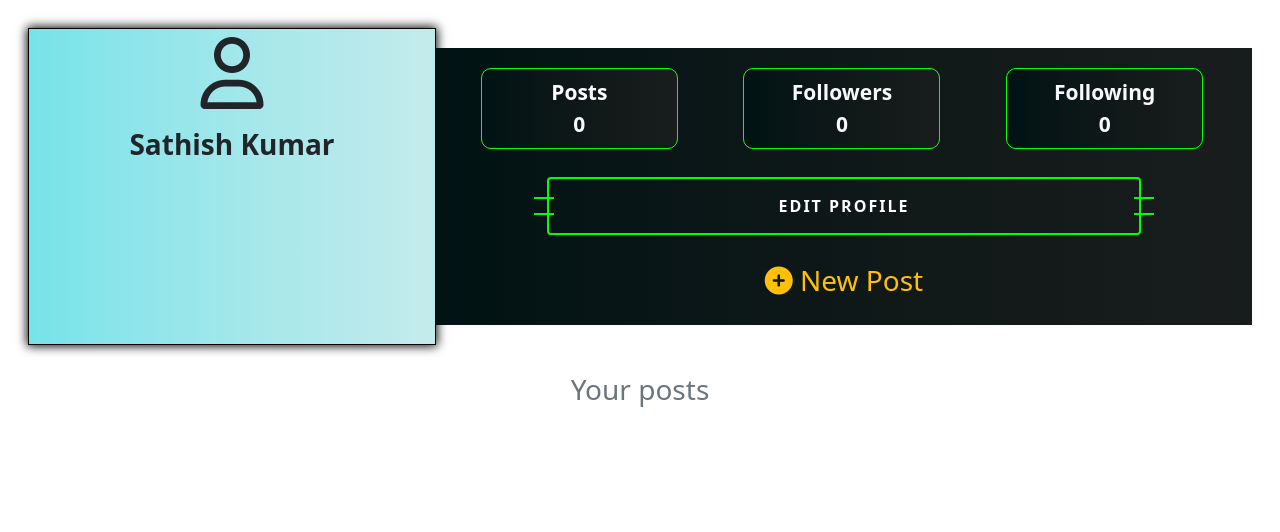
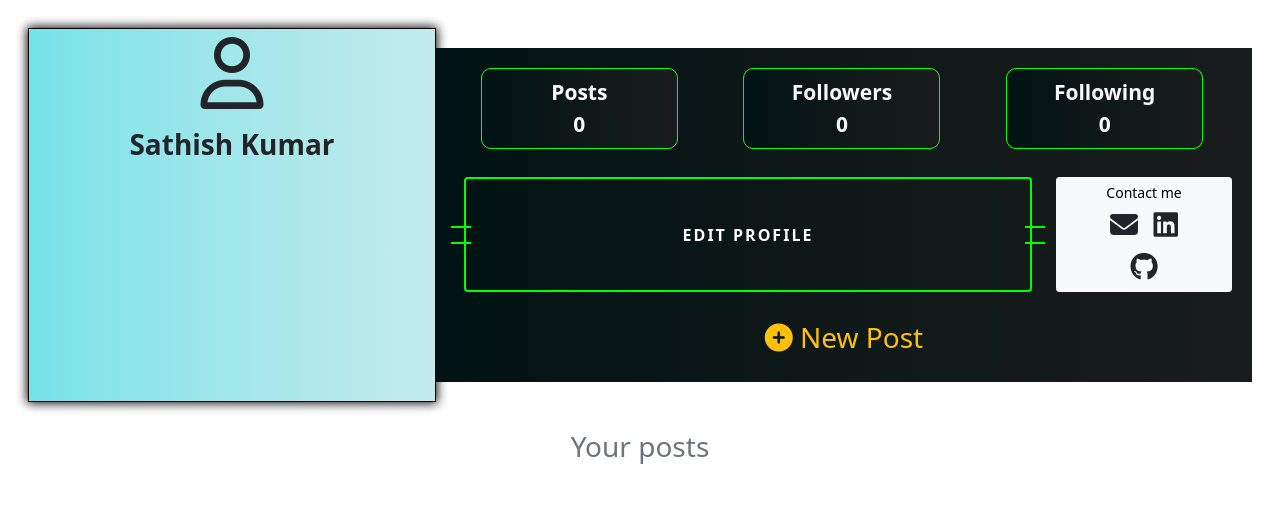
Before and after one commit to alenwenish/saveehub, a PHP site: page /saveehub/viewprofile.php in a window 1280 px wide. Shown: the top 532 px of the page. Run offline with PHP 8.4, Linux system fonts and the light colour scheme; a user stored in the database is signed in; data comes from the database, SQL or seed files in the repository; data that the repository does not hold is empty; some libraries are stand-ins or nearby versions.

Commit message:
Contact button added and updates in search page

```diff
--- a/viewprofile.php
+++ b/viewprofile.php
@@ -38,6 +38,7 @@ if ($status == 0) {
   $sql = "SELECT COUNT(post) as count FROM image where username = '$username'";
   $res = mysqli_query($conn, $sql);
   $count = $res->fetch_array()['count'];
+
 } else if ($status == 1) {
 
 
@@ -117,6 +118,12 @@ if ($status == 0) {
         border: 1px solid #0f0;
         background-image: linear-gradient(to right, #011314, #081516, #0f1818, #141a1a, #181c1c);
         border-radius: 10px;
+    }
+
+    .images {
+        width: 30%;
+        aspect-ratio: 3/2;
+        object-fit: contain;
     }
 
     @media (min-width: 1100px) {
@@ -270,9 +277,28 @@ if ($status == 0) {
             </div>
 
             <br>
-            <button class="effects btn text-center mx-auto d-block w-75 " data-bs-toggle="modal"
-                data-bs-target="#exampleModal2"> <a href="editprofile.php" class="text-decoration-none text-white"> Edit
-                    Profile </a> </button>
+            <div class="d-flex">
+                <button class="effects btn text-center mx-3 w-75 " data-bs-toggle="modal"
+                    data-bs-target="#exampleModal2">
+                    <a href="editprofile.php" class="text-decoration-none text-white"> Edit
+                        Profile </a> </button>
+
+                <button class="btn btn-light btn-sm mx-2 text-center ">
+                    <span>Contact me</span>
+                    <div class="container">
+                        <a href="" class="text-decoration-none fs-3 text-dark p-1">
+                            <i class="fa-sharp fa-solid fa-envelope"></i>
+                        </a>
+                        <a href="" class="text-decoration-none fs-3 text-dark p-1">
+                            <i class="fa-brands fa-linkedin"></i>
+                        </a>
+                        <a href="" class="text-decoration-none fs-3 text-dark p-1">
+                            <i class="fa-brands fa-github"></i>
+                        </a>
+                    </div>
+                </button>
+            </div>
+
 
             <br>
             <div class="w-75 m-auto text-center">
@@ -393,8 +419,8 @@ if ($status == 0) {
     ?>
 
 
-        <img src="./uploads/<?php echo $data['post']; ?>" width="30%" height="10%" alt="" class="images btn d-inline"
-            data-bs-toggle="modal" data-bs-target="#<?php echo $data['username']; ?><?php echo $data['id']; ?>">
+        <img src="./uploads/<?php echo $data['post']; ?>" alt="" class="images btn d-inline" data-bs-toggle="modal"
+            data-bs-target="#<?php echo $data['username']; ?><?php echo $data['id']; ?>">
 
         <div class="modal fade" id="<?php echo $data['username']; ?><?php echo $data['id']; ?>" tabindex="-1"
             aria-labelledby="exampleModalLabel" aria-hidden="true">
@@ -408,7 +434,8 @@ if ($status == 0) {
                         <?php } else { ?>
                         <i class="fa-regular fa-user m-2 text-start fs-3"></i>
                         <?php } ?>
-                        <span class="fs-5 text-start " id="exampleModalLabel"><?php echo $data['username']; ?> </span>
+                        <span class="fs-5 text-start " id="exampleModalLabel"><?php echo $data['username']; ?>
+                        </span>
                         <a href="delete.php?id=<?php echo $data['id']; ?>&category=0&post=<?php echo $data['post']; ?>"
                             class="float-end me-2 mt-3 text-danger"> <i class="fa-solid fa-trash"></i></a>
 
@@ -488,8 +515,8 @@ if ($status == 0) {
 
 
       ?>
-        <img src="./club_pics/<?php echo $data['post']; ?>" width="25%" height="10%" alt="" class="btn"
-            data-bs-toggle="modal" data-bs-target="#<?php echo $data['username'][0]; ?><?php echo $data['id']; ?>">
+        <img src="./club_pics/<?php echo $data['post']; ?>" alt="" class="images btn d-inline" data-bs-toggle="modal"
+            data-bs-target="#<?php echo $data['username'][0]; ?><?php echo $data['id']; ?>">
 
 
         <div class="modal fade" id="<?php echo $data['username'][0]; ?><?php echo $data['id']; ?>" tabindex="-1"
@@ -500,7 +527,8 @@ if ($status == 0) {
                     <div>
                         <img src="./profile_pics/<?php echo $pic ?>" class="m-2 text-start " alt=""
                             style=" width: 50px; height: 50px; border-radius: 80px;">
-                        <span class="fs-5 text-start " id="exampleModalLabel"><?php echo $data['username']; ?> </span>
+                        <span class="fs-5 text-start " id="exampleModalLabel"><?php echo $data['username']; ?>
+                        </span>
                         <a href="delete.php?id=<?php echo $data['id']; ?>&category=1&post=<?php echo $data['post']; ?>"
                             class="float-end me-2 mt-3 text-danger"> <i class="fa-solid fa-trash"></i></a>
                     </div>
```
Also changed, not shown: search.php (+21 -14 lines).
